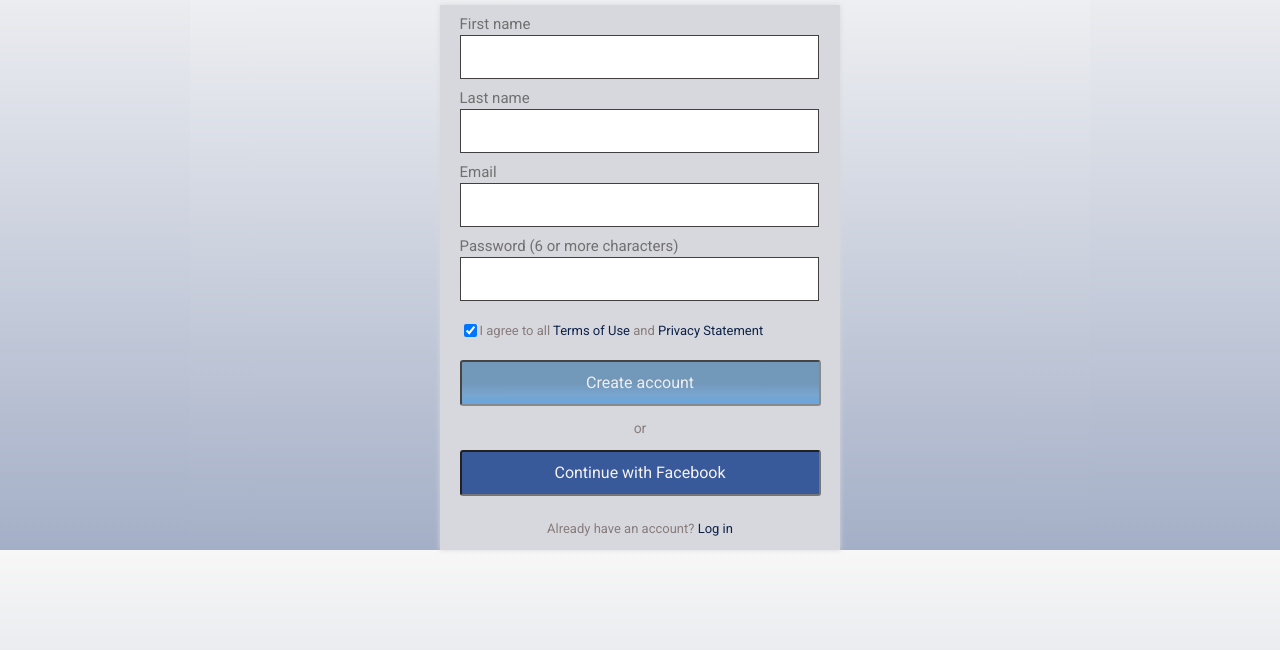
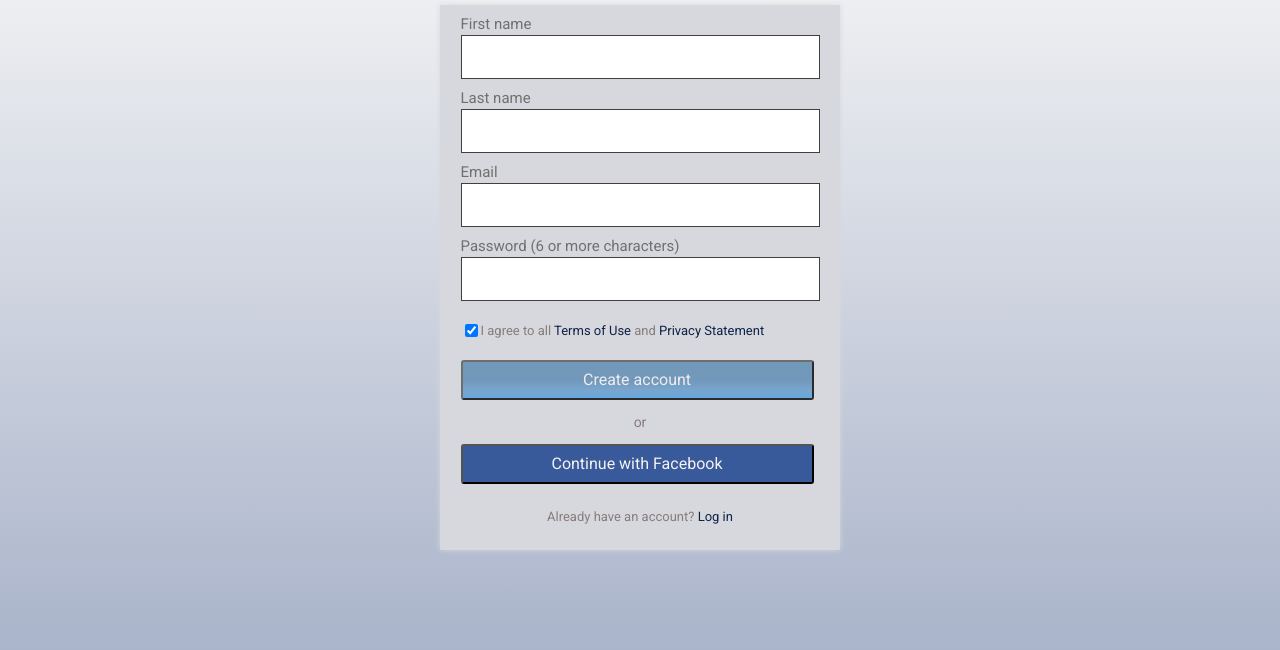
Before and after one commit to YaninaTrekhleb/sign-up-page-template, a plain HTML site: page index.html in a window 1280 px wide. Shown: the part 96-746 px from the top of the page. Drawn offline with Linux system fonts and the light colour scheme.

Commit message:
Fixed body heigh, buttons.

```diff
--- a/index.css
+++ b/index.css
@@ -2,11 +2,13 @@
 @import url('https://fonts.googleapis.com/css?family=Roboto&display=swap');
 
 html {
-    background: linear-gradient(to bottom, rgba(247,247,247,1) 0%,rgba(164,175,199,1) 100%,rgba(157,169,195,1) 100%,rgba(125,185,232,1) 100%);
+    height: 100%;
+    display: inline-flex;
 }
 
 body {
     max-width: 900px;
+    height: 100%;
     margin: auto;
     background: linear-gradient(to bottom, rgba(247,247,247,1) 0%,rgba(164,175,199,1) 100%,rgba(157,169,195,1) 100%,rgba(125,185,232,1) 100%);
 }
@@ -70,7 +72,7 @@ input[type=text] {
     color: #0E2248;
 }
 
-input[type=create_account] {
+#create-account-button {
     width: 353px;
     height: 40px;
     background: linear-gradient(to bottom, rgba(58,116,167,0.8) 49%,rgba(68,137,197,0.8) 77%,rgba(75,154,221,0.99) 99%,rgba(125,185,232,1) 100%);
@@ -83,7 +85,7 @@ input[type=create_account] {
     border-radius: 3px;
 }
 
-input[type=continue_with_facebook] {
+#facebook-button {
     width: 353px;
     height: 40px;
     background-color: #385A9B;
--- a/index.html
+++ b/index.html
@@ -36,11 +36,11 @@
                     </label>
                 </div>
 
-                <input type="create_account" value="Create account">
+                <input id="create-account-button" type="button" value="Create account">
 
                 <p id="or">or</p>
 
-                <input type="continue_with_facebook" value="Continue with Facebook">
+                <input id="facebook-button" type="button" value="Continue with Facebook">
             </div>
         </form>
 
```
